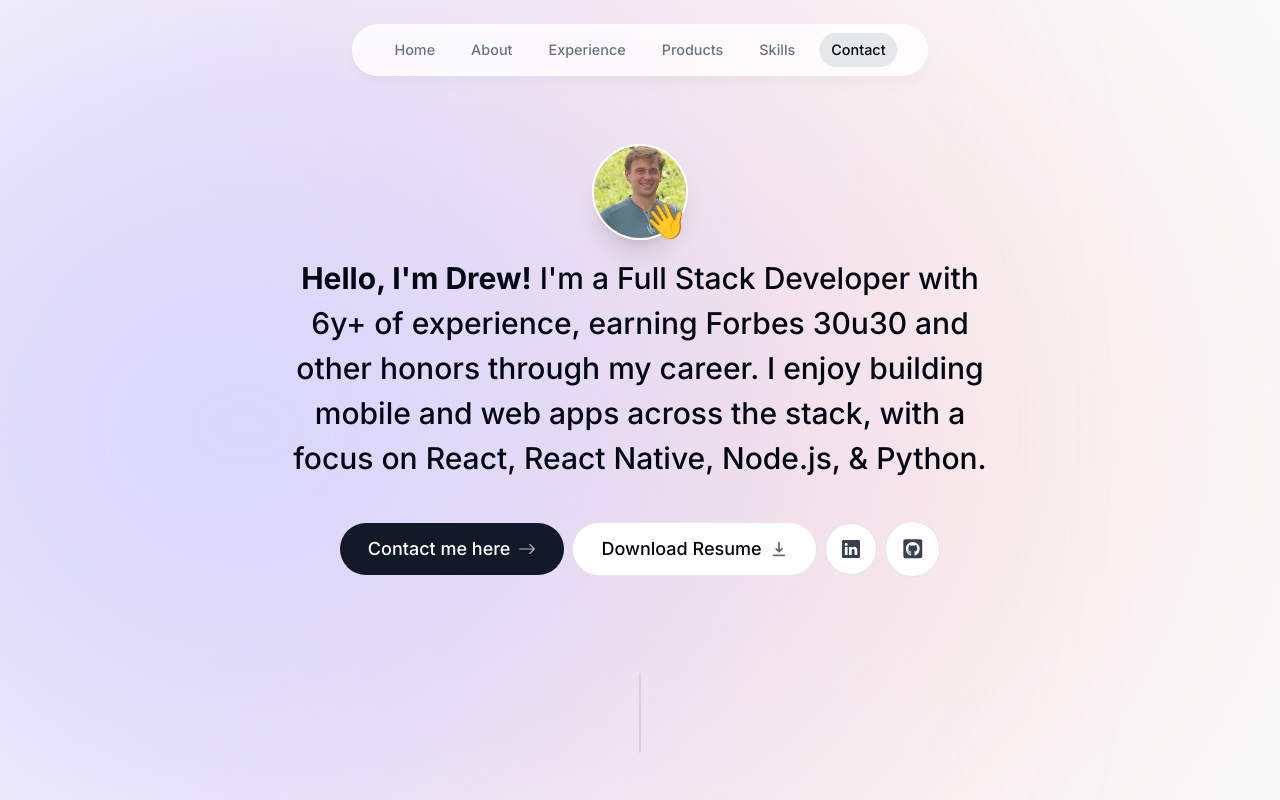
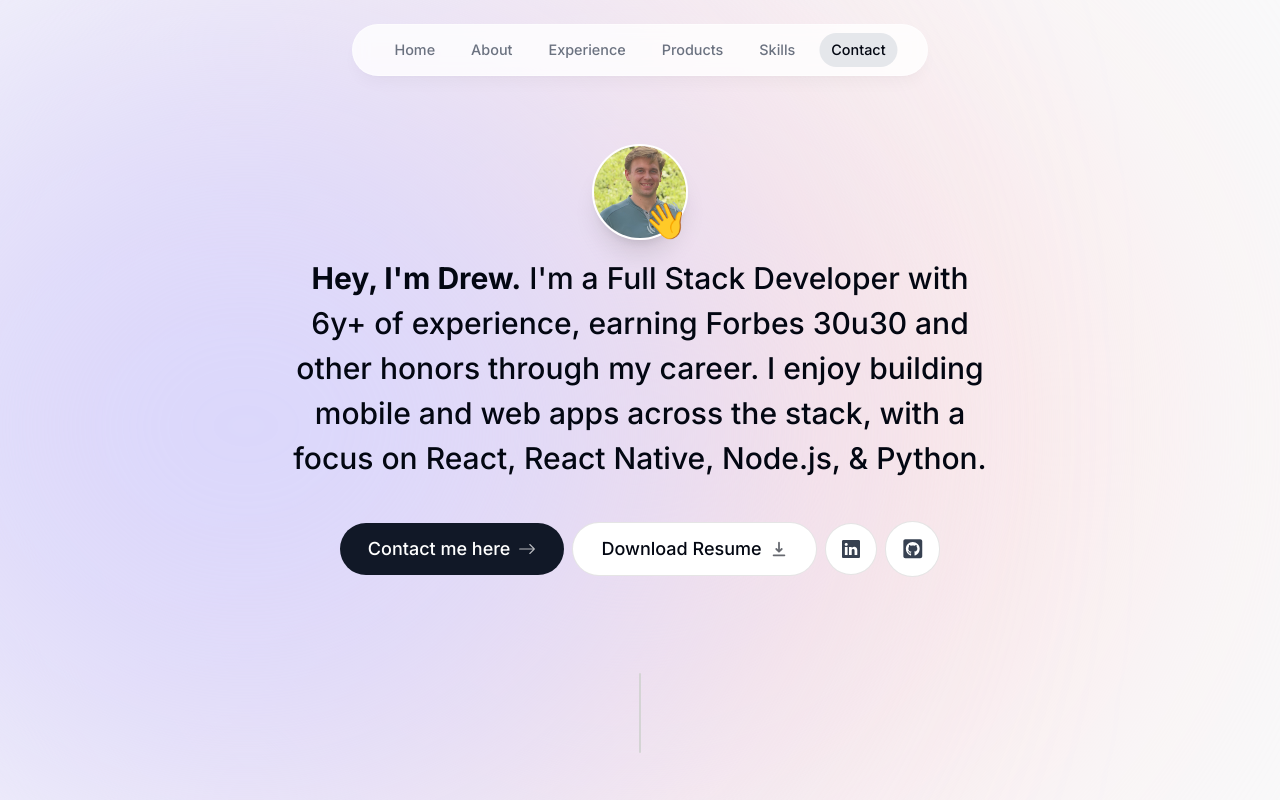
Before and after one commit to avwilliams1995/portfolio, a Next.js app: page / in a window 1280 px wide. Shown: the top 800 px of the page. Built offline with nearby package versions, Linux system fonts and the light colour scheme; no server answers.

Commit message:
small update on intro

```diff
--- a/components/intro.tsx
+++ b/components/intro.tsx
@@ -68,7 +68,7 @@ export default function Intro() {
             duration: 0.1,
           }}
         >
-          <span className="font-bold">Hello, I&apos;m Drew!</span> I&apos;m a{" "}
+          <span className="font-bold">Hey, I&apos;m Drew.</span> I&apos;m a{" "}
           Full Stack Developer with 6y+ of experience, earning Forbes 30u30 and other honors through my career. I enjoy building
           mobile and web apps across the stack, with a focus on React, React
           Native, Node.js, & Python.
```
